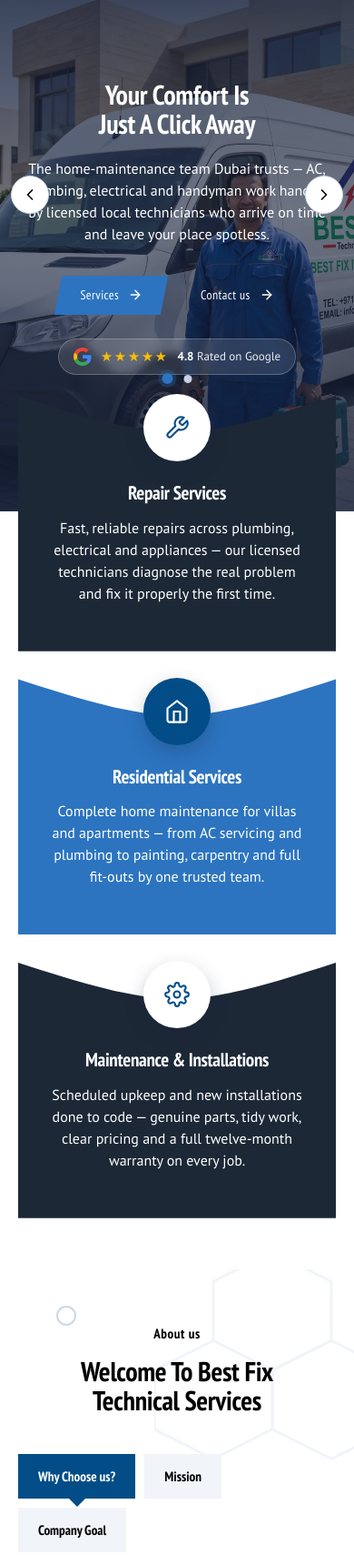
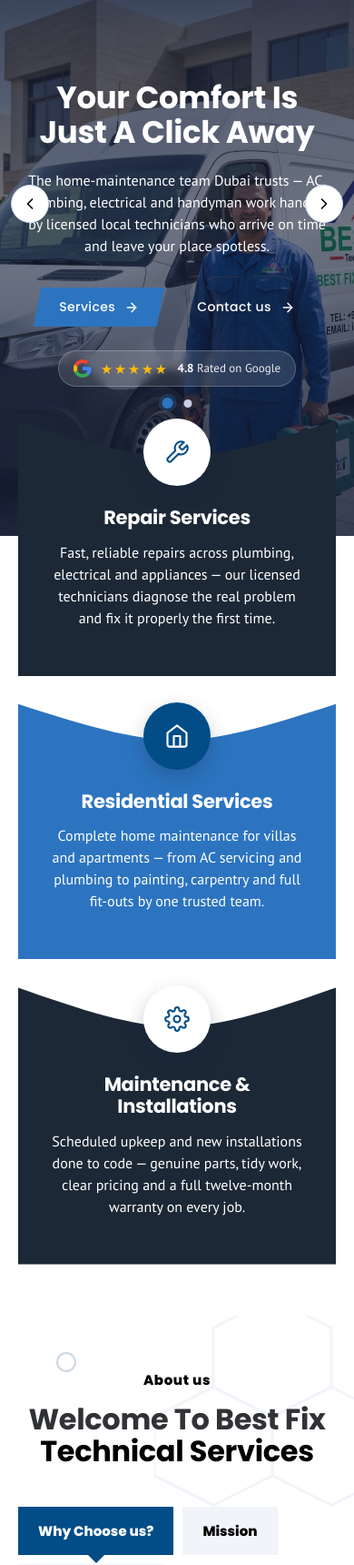
Before and after one commit to Shakeeb871/bestfixit-ae, a Flask app: page / in a window 390 px wide. Shown: the part 198-1918 px from the top of the page at 91% size. Run offline with Flask 3, Linux system fonts and the light colour scheme.

Commit message:
Revert headings to previous typography; keep PT Sans body
Restore the heading face (Museo Sans / Poppins stack), #303236 colour and
the original component-driven responsive sizes — removing the forced
48px / PT Sans Narrow. Body and content text stays PT Sans 400 / 16px /
24px as before.

Co-Authored-By: Claude Opus 4.8 <noreply@anthropic.com>
Claude-Session: https://claude.ai/code/session_016tDyNJwNLGHkf9e7t3iXBH

```diff
--- a/static/css/site.css
+++ b/static/css/site.css
@@ -68,15 +68,13 @@ x-dc,helmet{display:block;} helmet{display:none;}
    backgrounds. Text sitting on a coloured / dark background keeps the light
    colour set on that section (those colours are not touched). Every heading
    is rendered in Title Case (first letter of each word capitalised). */
-/* Site typography — headings: PT Sans Narrow 700, black. Body & content:
-   PT Sans 400, black, 16px / 24px line-height. Text on dark / coloured
-   sections stays white (re-assert list below). Fonts load from Google
-   Fonts (linked in the base head). */
+/* Typography — headings keep the previous face (Museo Sans stack → Poppins
+   fallback) at #303236 / weight 700, sizes from their own component rules.
+   Body & content text: PT Sans, 400, #000, 16px / 24px line-height. Text on
+   dark / coloured sections stays white (re-assert list below). */
 body{ color:#000; font-family:'PT Sans',system-ui,Arial,sans-serif; }
-h1,h2,h3,h4,h5,h6{ font-family:'PT Sans Narrow','Arial Narrow',Arial,sans-serif !important;
-  color:#000 !important; font-weight:700 !important; text-transform:capitalize !important; }
-/* main headings follow the 48px / tight line-height spec, scaled responsively */
-h1,h2{ font-size:clamp(30px,5vw,48px) !important; line-height:1.05 !important; }
+h1,h2,h3,h4,h5,h6{ font-family:'Museo Sans','Poppins','Archivo',system-ui,sans-serif !important;
+  color:#303236 !important; font-weight:700 !important; text-transform:capitalize !important; }
 p:not([class*="eyebrow"]):not([class*="badge"]), li{
   font-family:'PT Sans',system-ui,Arial,sans-serif !important;
   color:#000 !important; font-weight:400 !important; font-size:16px !important; line-height:1.5 !important; }
@@ -311,7 +309,7 @@ p:not([class*="eyebrow"]):not([class*="badge"]), li{
   --color-accent-2-800: #71261b;
   --color-accent-2-900: #471d16;
 
-  --font-heading: "PT Sans Narrow", "Arial Narrow", Arial, sans-serif;
+  --font-heading: "Museo Sans", "Poppins", "Archivo", system-ui, sans-serif;
   --font-heading-weight: 700;
   --font-body: "PT Sans", system-ui, Arial, sans-serif;
 
--- a/templates/hero_demo.html
+++ b/templates/hero_demo.html
@@ -198,7 +198,7 @@ html{ scroll-behavior:smooth; }
    are applied only inside the light .svc2 section; the rest keeps its own
    light text. */
 body{ font-family:'PT Sans',system-ui,Arial,sans-serif; }
-h1,h2,h3,h4,h5,h6{ font-family:'PT Sans Narrow','Arial Narrow',Arial,sans-serif !important;
+h1,h2,h3,h4,h5,h6{ font-family:'Museo Sans','Poppins','Archivo',system-ui,sans-serif !important;
   font-weight:700 !important; text-transform:capitalize !important; }
 p,li{ font-family:'PT Sans',system-ui,Arial,sans-serif !important;
   font-weight:400 !important; font-size:16px !important; line-height:1.5 !important; }
--- a/templates/site_base.html
+++ b/templates/site_base.html
@@ -3,7 +3,7 @@
 <meta charset="utf-8">
 <meta name="viewport" content="width=device-width, initial-scale=1">
 
-<link rel="preconnect" href="https://fonts.googleapis.com"><link rel="preconnect" href="https://fonts.gstatic.com" crossorigin><link href="https://fonts.googleapis.com/css2?family=PT+Sans:wght@400;700&family=PT+Sans+Narrow:wght@400;700&display=swap" rel="stylesheet">
+<link rel="preconnect" href="https://fonts.googleapis.com"><link rel="preconnect" href="https://fonts.gstatic.com" crossorigin><link href="https://fonts.googleapis.com/css2?family=PT+Sans:wght@400;700&family=Poppins:wght@400;500;600;700;800&family=Archivo:wght@400;500;600;700;800;900&display=swap" rel="stylesheet">
 <link rel="stylesheet" href="{{ url_for('static', filename='css/site.css') }}?v={{ css_version }}">
 
 
```
